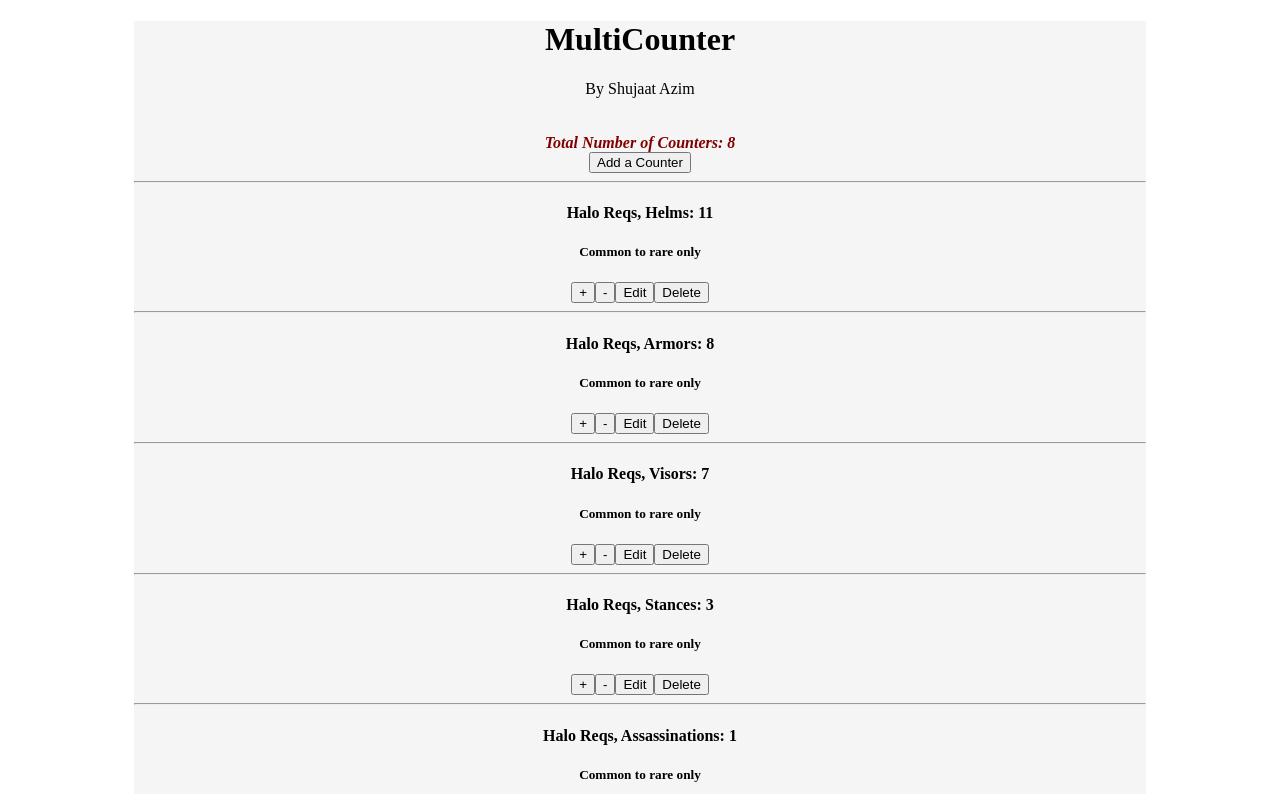
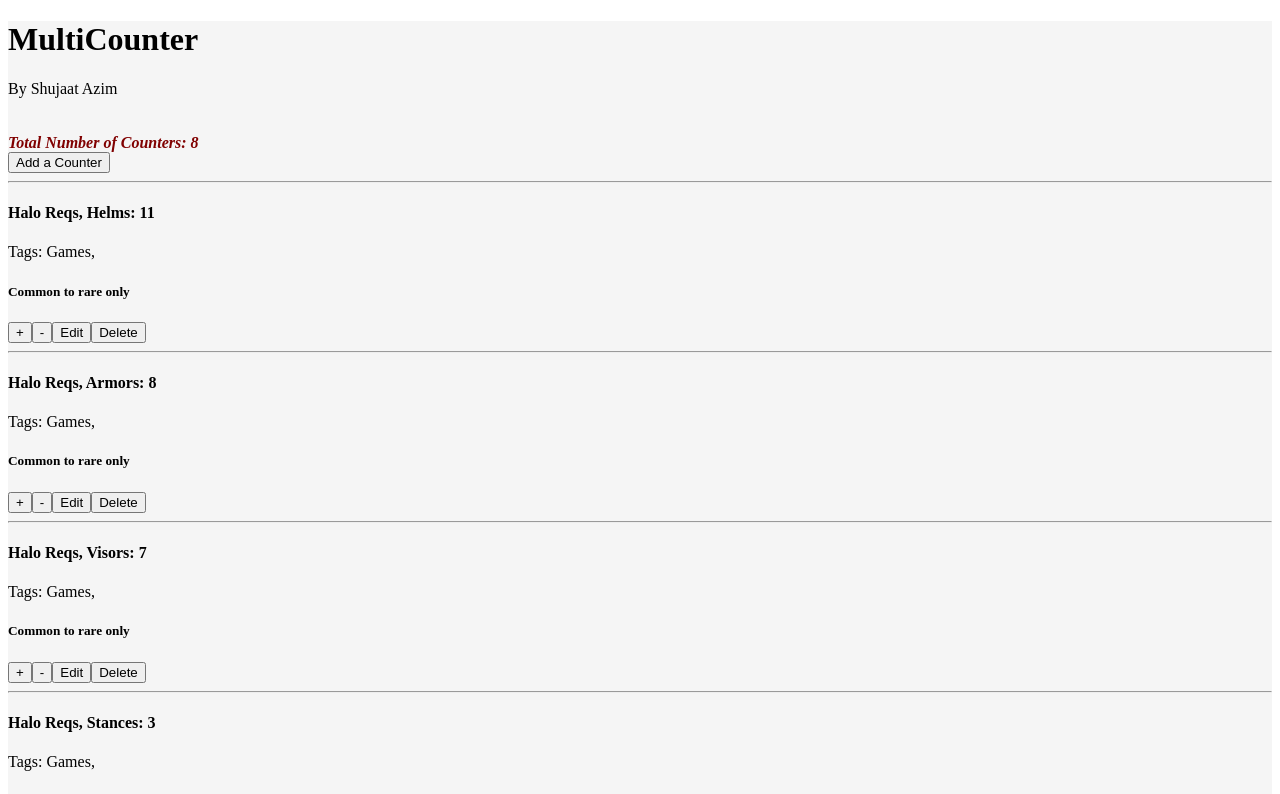
Before and after one commit to ShujaatAzim/MultiCounter-Frontend, a React (Create React App) app: page / in a window 1280 px wide. Shown: the top 794 px of the page. Built offline with nearby package versions, Linux system fonts and the light colour scheme.

Commit message:
added tags to objects, will be used in counter filtering

```diff
--- a/src/App.js
+++ b/src/App.js
@@ -13,14 +13,14 @@
 
   useEffect(() => {
     const counters = [
-      {name: "Halo Reqs, Helms", amount: 11, description: "Common to rare only"},
-      {name: "Halo Reqs, Armors", amount: 8, description: "Common to rare only"},
-      {name: "Halo Reqs, Visors", amount: 7, description: "Common to rare only"},
-      {name: "Halo Reqs, Stances", amount: 3, description: "Common to rare only"},
-      {name: "Halo Reqs, Assassinations", amount: 1, description: "Common to rare only"},
-      {name: "Halo Reqs, Weapon Skins", amount: 7, description: "Common to rare only"},
-      {name: "Halo Reqs, Loadout Weapons", amount: 8, description: "Common to rare only"},
-      {name: "Halo Reqs, Certifications", amount: 6, description: "Common to rare only"}
+      {name: "Halo Reqs, Helms", amount: 11, description: "Common to rare only", tags: ["Games"]},
+      {name: "Halo Reqs, Armors", amount: 8, description: "Common to rare only", tags: ["Games"]},
+      {name: "Halo Reqs, Visors", amount: 7, description: "Common to rare only", tags: ["Games"]},
+      {name: "Halo Reqs, Stances", amount: 3, description: "Common to rare only", tags: ["Games"]},
+      {name: "Halo Reqs, Assassinations", amount: 1, description: "Common to rare only", tags: ["Games"]},
+      {name: "Halo Reqs, Weapon Skins", amount: 7, description: "Common to rare only", tags: ["Games"]},
+      {name: "Halo Reqs, Loadout Weapons", amount: 8, description: "Common to rare only", tags: ["Games"]},
+      {name: "Halo Reqs, Certifications", amount: 6, description: "Common to rare only", tags: ["Games"]}
     ]
     setAllCounters(counters)
   }, [])
@@ -37,7 +37,7 @@
   }
 
   return (
-    <div style={{ backgroundColor: "whitesmoke", textAlign: "center", margin: "0% 10% 0% 10%" }}>
+    <div style={{ backgroundColor: "whitesmoke" }}>
       <h1>MultiCounter</h1>By Shujaat Azim
       <br /><br /><br />
         <div style={{ color: "maroon" }}><b><i>Total Number of Counters: {allCounters.length}</i></b></div>
--- a/src/Components/Counter.js
+++ b/src/Components/Counter.js
@@ -5,6 +5,7 @@
   const [name, setName] = useState(props.counterObj.name)
   const [amount, setAmount] = useState(props.counterObj.amount)
   const [description, setDescription] = useState(props.counterObj.description)
+  const [tags] = useState(props.counterObj.tags)
   const [editing, setEditing] = useState(false)
   const [deleting, setDeleting] = useState(false)
 
@@ -24,7 +25,7 @@
     setDeleting(true)
   }
 
-  const cancelChange = event => {
+  const cancelChange = () => {
     setEditing(false)
     setDeleting(false)
   }
@@ -35,6 +36,9 @@
         <div>
           <hr />
           <h4>{name}: {amount} </h4>
+          <ol>
+          {tags.map(tag => <li>Tags: {tag}</li>)}
+          </ol>
           <button disabled>+</button><button disabled>-</button><button onClick={cancelChange}>Cancel</button><button disabled>Delete</button>
             <form onSubmit={cancelChange}>
               <label><i>Edit Counter Name: </i></label>
@@ -50,6 +54,9 @@
         <div>
           <hr />
           <h4>{name}: {amount} </h4>
+          <ol>
+          {tags.map(tag => <li>Tags: {tag}</li>)}
+          </ol>
           <button disabled>+</button><button disabled>-</button><button disabled>Edit</button><button disabled>Delete</button>
             <h4>Are you sure you want to delete?<button onClick={() => props.finalizeDelete(name)}>Yes</button>
               <button onClick={cancelChange}>Cancel</button></h4>
@@ -58,6 +65,7 @@
         <div>
           <hr />
           <h4>{name}: {amount} </h4>
+          Tags: {tags.map(tag => <span>{tag},</span>)}
           <h5>{description}</h5>
           <button onClick={increase}>+</button><button onClick={decrease}>-</button>
             <button onClick={editCounter}>Edit</button><button onClick={deleteCounter}>Delete</button>
```
